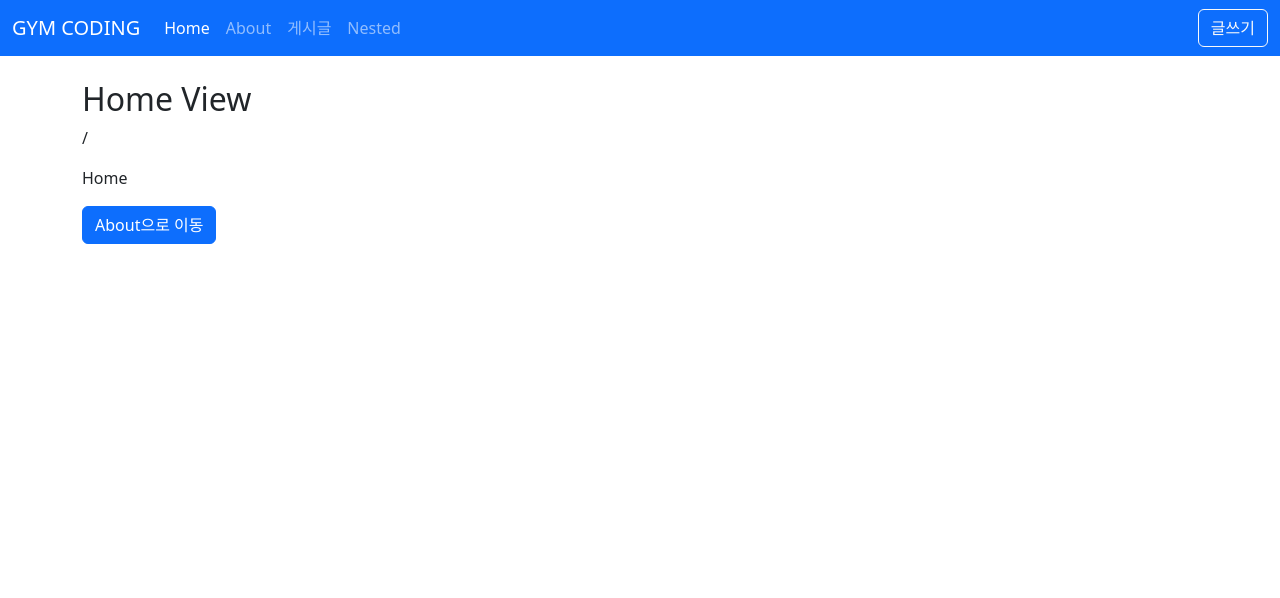
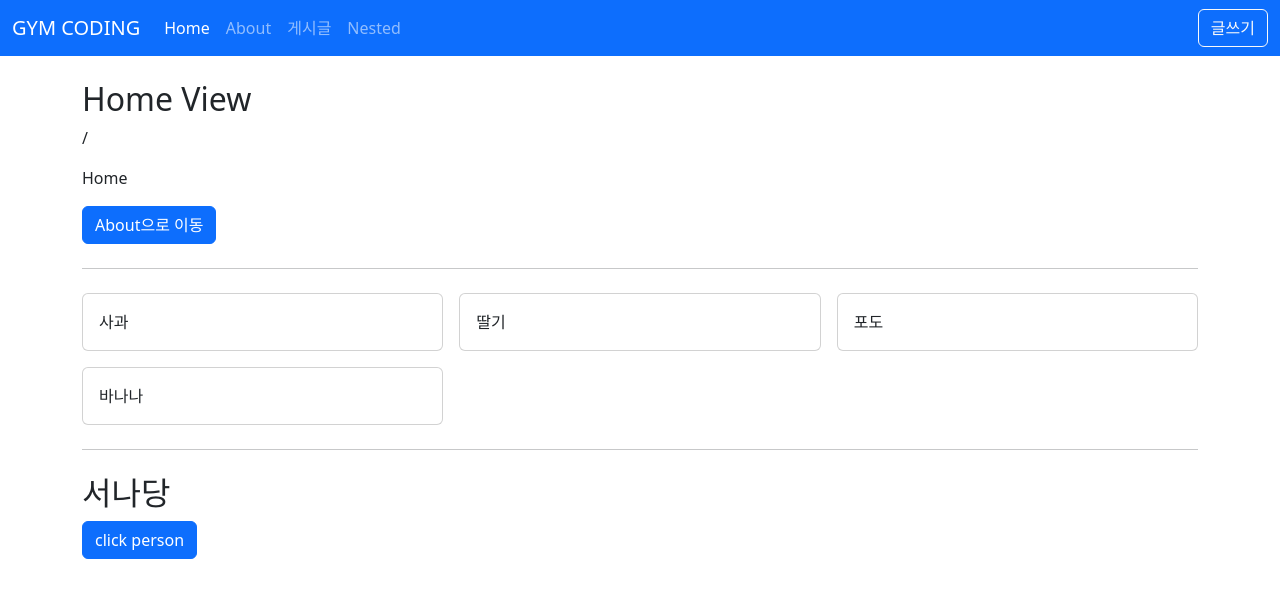
Before and after one commit to ssunaa/vue3-posts-ts, a Vue app: page / in a window 1280 px wide. Shown: the top 598 px of the page. Built offline with nearby package versions, Linux system fonts and the light colour scheme.

Commit message:
add: plugin 추가

```diff
--- /dev/null
+++ b/src/plugins/func.js
@@ -0,0 +1,4 @@
+function funcPlugins() {
+  console.log('funcPlugins');
+}
+export default funcPlugins;
--- /dev/null
+++ b/src/plugins/obj.js
@@ -0,0 +1,11 @@
+const obj = {
+  install(app, options) {
+    console.log('objPlugins app: ', app);
+    console.log('objPlugins options: ', options);
+    // app.component() 전역 컴포넌트
+    // app.config.globalProperties 전역 애플리케이션 인스턴스에 속성 추가
+    // app.directive 커스텀 디렉티브
+    // app.provide() 리소스
+  },
+};
+export default obj;
--- /dev/null
+++ b/src/plugins/person.js
@@ -0,0 +1,13 @@
+export default {
+  install(app, options) {
+    const person = {
+      name: '서나당',
+      say() {
+        alert(this.name);
+      },
+      ...options,
+    };
+    app.config.globalProperties.$person = person;
+    app.provide('person', person);
+  },
+};
--- a/src/views/HomeView.vue
+++ b/src/views/HomeView.vue
@@ -4,16 +4,32 @@
     <p>{{ $route.path }}</p>
     <p>{{ $route.name }}</p>
     <button class="btn btn-primary" @click="goAboutPage">About으로 이동</button>
+    <hr class="my-4" />
+    <AppGrid :items="items" v-slot="{ item }">
+      <AppCard>{{ item }}</AppCard>
+    </AppGrid>
+    <hr class="my-4" />
+    <h2>{{ $person.name }}</h2>
+    <button class="btn btn-primary" @click="person.say">click person</button>
   </div>
 </template>
 
 <script setup>
 import { useRouter } from 'vue-router';
+import { inject, ref } from 'vue'
+import AppGrid from '@/components/AppGrid.vue'
+import AppCard from '@/components/AppCard.vue'
 
 const router = useRouter();
 const goAboutPage = () => {
   router.push('/about');
 };
+
+
+const items = ref(['사과', '딸기', '포도', '바나나']);
+
+const person = inject('person');
+console.log('person.name: ', person.name);
 </script>
 
 <style lang="scss" scoped></style>
```
Also changed, not shown: src/main.js (+10 -1 lines).
